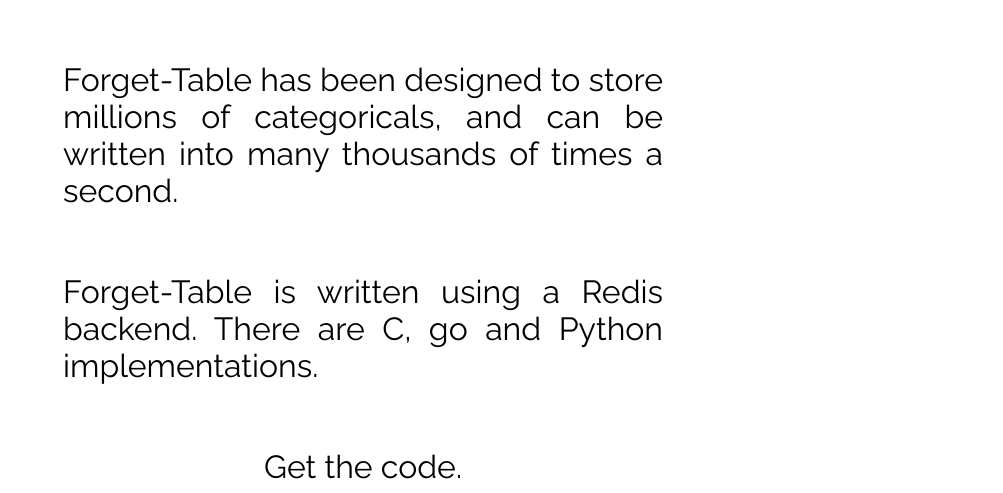
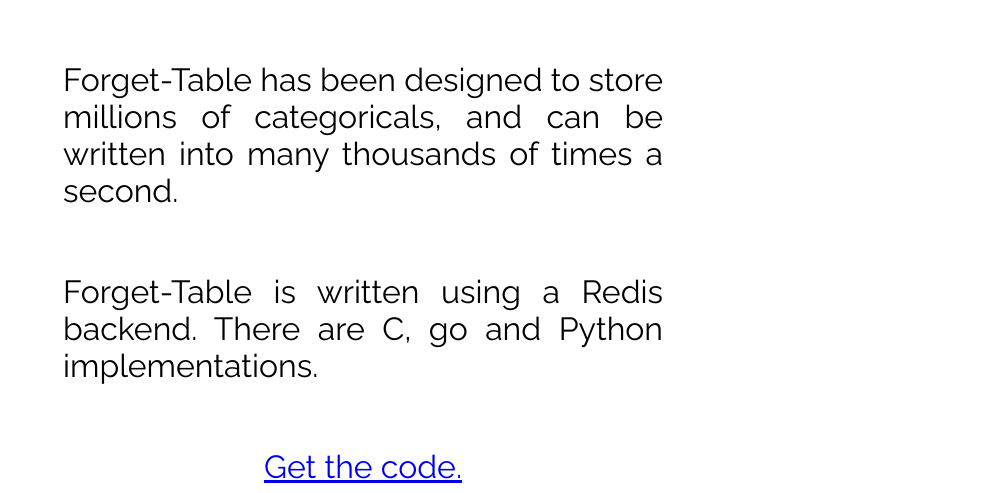
Before and after one commit to bitly/forgettable, a plain HTML site: page index.html in a window 1280 px wide. Shown: the part 353-846 px from the top of the page, without its empty margins (277-1280 px from the left). Drawn offline with nearby package versions, Linux system fonts and the light colour scheme; some packages are replaced by stand-ins of ours; a web font is replaced by a local one.

Commit message:
Update index.html

```diff
--- a/index.html
+++ b/index.html
@@ -68,7 +68,7 @@
                 Forget-Table is written using a Redis backend. There are C, go and Python implementations.
             </p>
             <p style="text-align:center;">
-                Get the code.
+                <a href="https://github.com/mynameisfiber/forgettable">Get the code.</a>
             </p>
         </div>
     </body>
```
